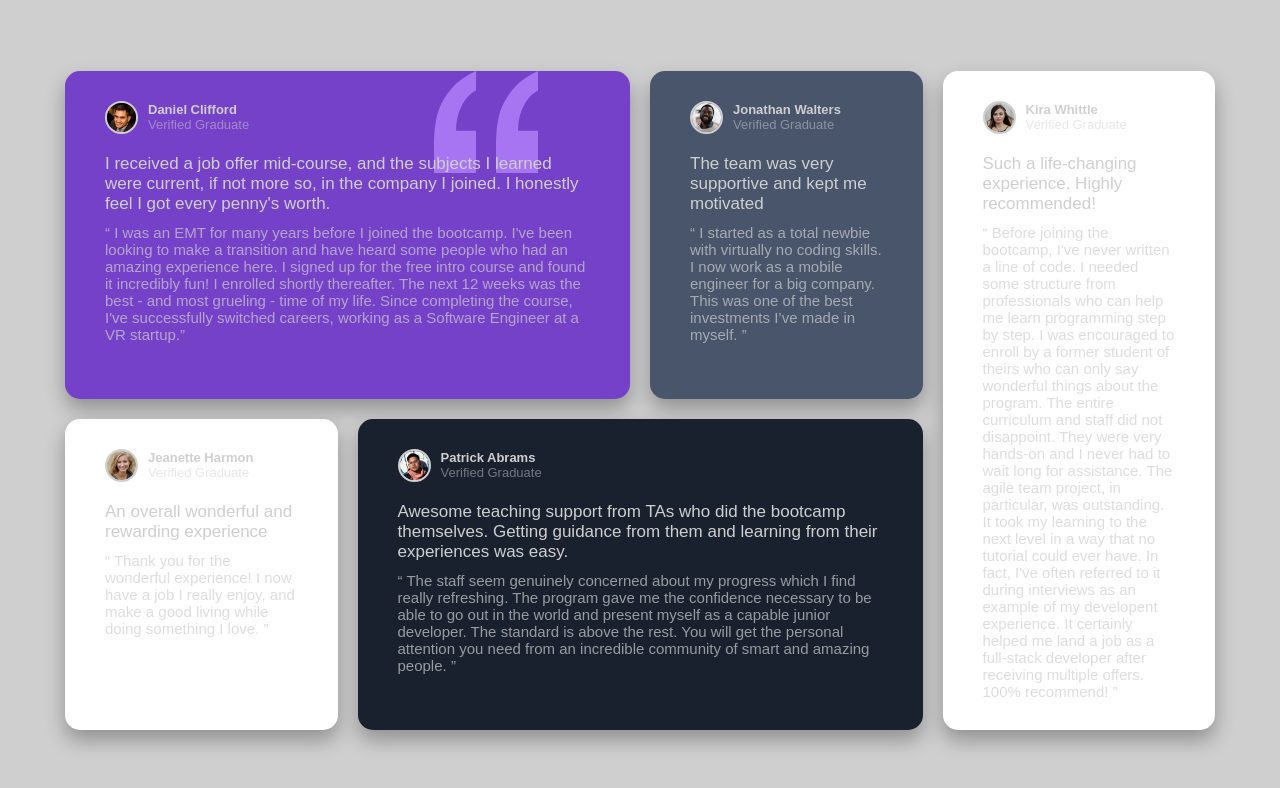
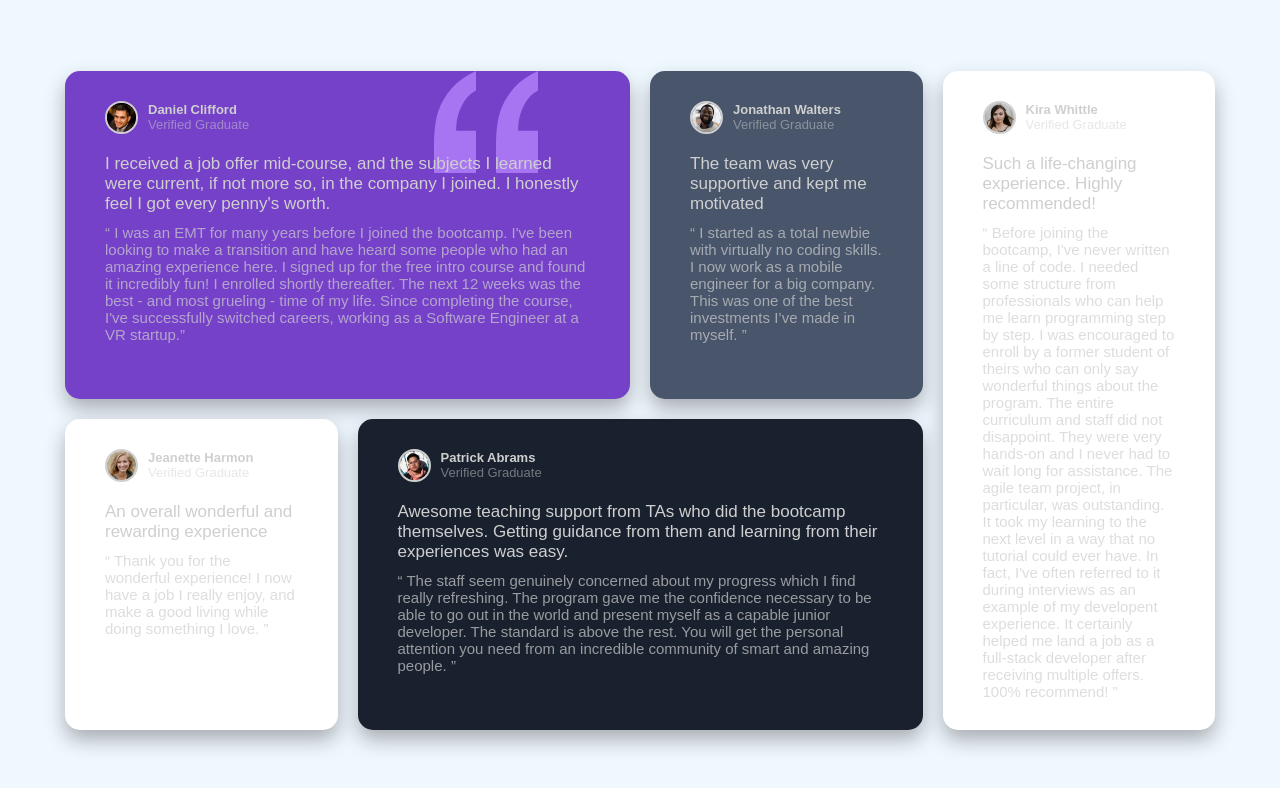
Before and after one commit to kazimalaleem/testimonials-grid-section-main, a plain HTML site: page index.html in a window 1280 px wide. Drawn offline with Linux system fonts and the light colour scheme; a web font is replaced by a local one.

Commit message:
commit add background color and change the background

```diff
--- a/css/style.css
+++ b/css/style.css
@@ -13,7 +13,7 @@ section {
     justify-content: center;
     align-items: center;
     min-height: 100vh;
-    background-color: hsl(0, 0%, 81%);
+    background-color: aliceblue;
     padding-bottom: 30px;
     padding-top: 30px;
 }
```
